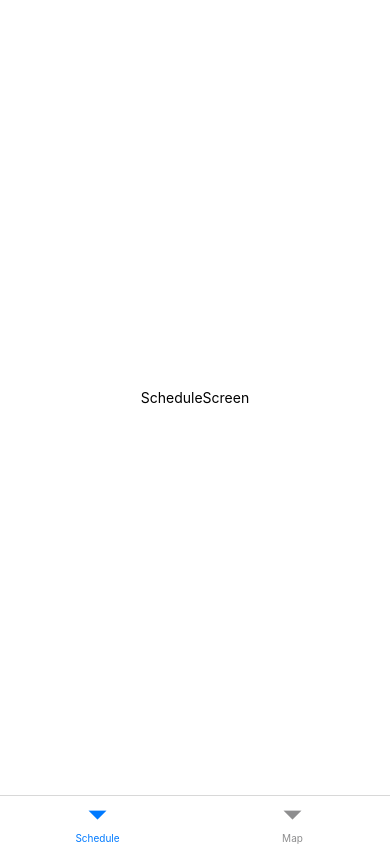
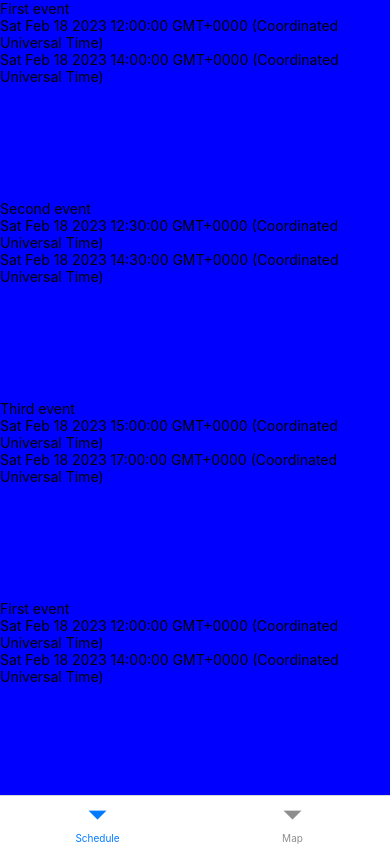
Before and after one commit to studentsustainabilitysummit/SSS-App, a React Native app: screen /Schedule in a window 390 px wide. Built offline with nearby package versions, Linux system fonts and the light colour scheme.

Commit message:
Draw event list on screen

```diff
--- a/app/screens/ScheduleScreen.js
+++ b/app/screens/ScheduleScreen.js
@@ -1,11 +1,28 @@
-import { StyleSheet, Text, View } from 'react-native'
+import { FlatList, StyleSheet} from 'react-native'
 import React from 'react'
+import BuildingLocation from '../BuildingLocation';
+import { InPersonEvent } from '../Event';
+import EventListItemView from '../views/EventListItemView';
+import { SafeAreaView } from 'react-native-safe-area-context';
+
+const location1 = new BuildingLocation(1, "First building", "101", 38.98598, -76.94509);
+const location2 = new BuildingLocation(2, "First building", "201", 38.98598, -76.94509);
+
+const event1 = new InPersonEvent(1, "First event", new Date(2023, 1, 18, 12, 0), new Date(2023, 1, 18, 14, 0), location1);
+const event2 = new InPersonEvent(2, "Second event", new Date(2023, 1, 18, 12, 30), new Date(2023, 1, 18, 14, 30), location2);
+const event3 = new InPersonEvent(3, "Third event", new Date(2023, 1, 18, 15, 0), new Date(2023, 1, 18, 17, 0), location2);
+const event4 = new InPersonEvent(4, "First event", new Date(2023, 1, 18, 12, 0), new Date(2023, 1, 18, 14, 0), location1);
+const event5 = new InPersonEvent(5, "Second event", new Date(2023, 1, 18, 12, 30), new Date(2023, 1, 18, 14, 30), location2);
+const event6 = new InPersonEvent(6, "Third event", new Date(2023, 1, 18, 15, 0), new Date(2023, 1, 18, 17, 0), location2);
+
+const events = [event1, event2, event3, event4, event5, event6];
+
 
 export default function ScheduleScreen() {
   return (
-    <View style={styles.container}>
-      <Text>ScheduleScreen</Text>
-    </View>
+    <SafeAreaView style={styles.container}>
+      <FlatList style={styles.list} data={events} renderItem={({item}) => <EventListItemView event={item} />} />
+    </SafeAreaView>
   )
 }
 
@@ -16,4 +33,7 @@ const styles = StyleSheet.create({
         alignItems: 'center',
         justifyContent: 'center',
       },
+      list: {
+        width: '100%'
+      }
 })
--- /dev/null
+++ b/app/views/EventListItemView.js
@@ -0,0 +1,24 @@
+import { StyleSheet, Text, View } from 'react-native'
+import React from 'react'
+
+export default function EventListItemView({event}) {
+
+    let {name, startTime, endTime} = event;
+
+    return (
+        <View style={styles.eventListItem}>
+        <Text>{name}</Text>
+        <Text>{startTime.toString()}</Text>
+        <Text>{endTime.toString()}</Text>
+        </View>
+    )
+};
+
+const styles = StyleSheet.create({
+    eventListItem: {
+        width: '100%',
+        height: 200,
+        backgroundColor: "blue",
+        alignContent: 'flex-start',
+    },
+});
```
